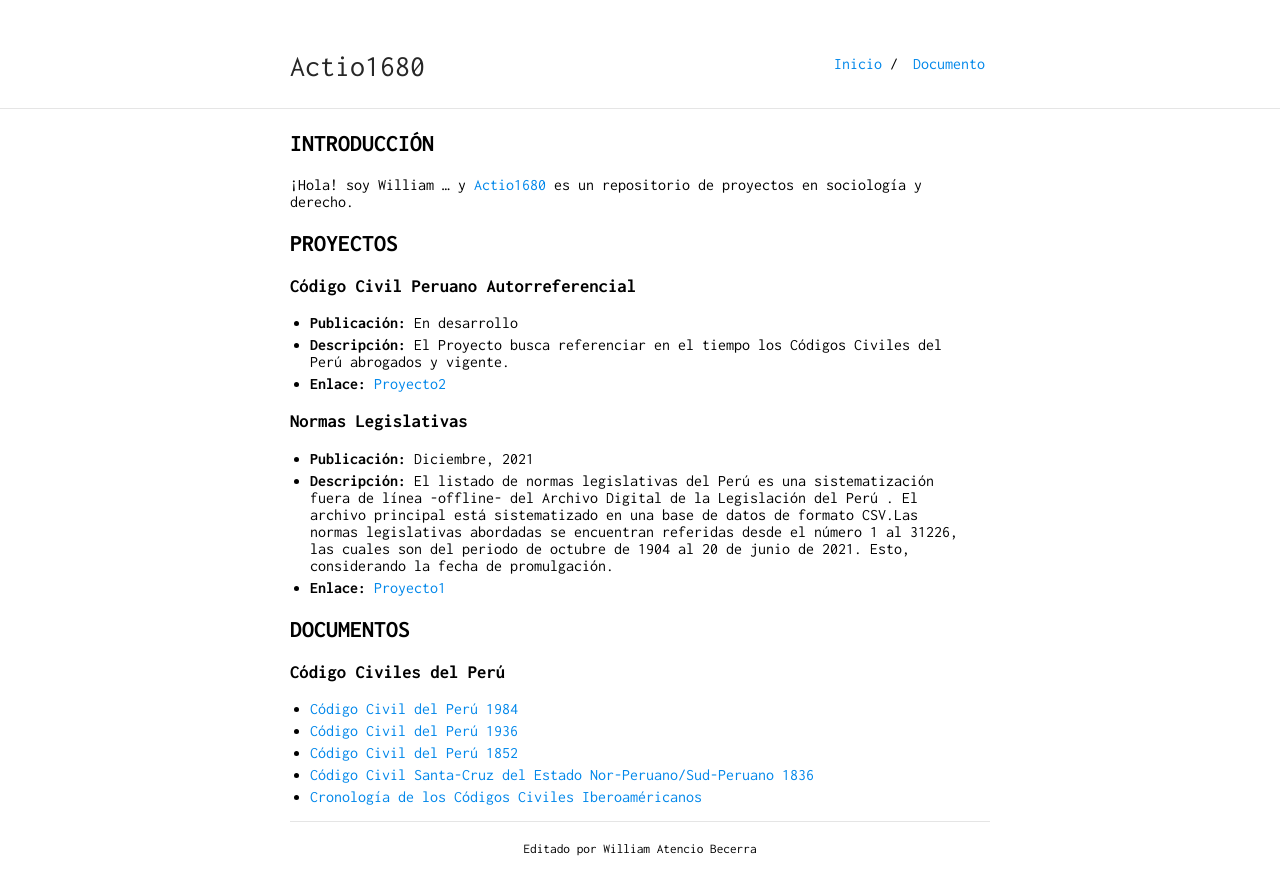
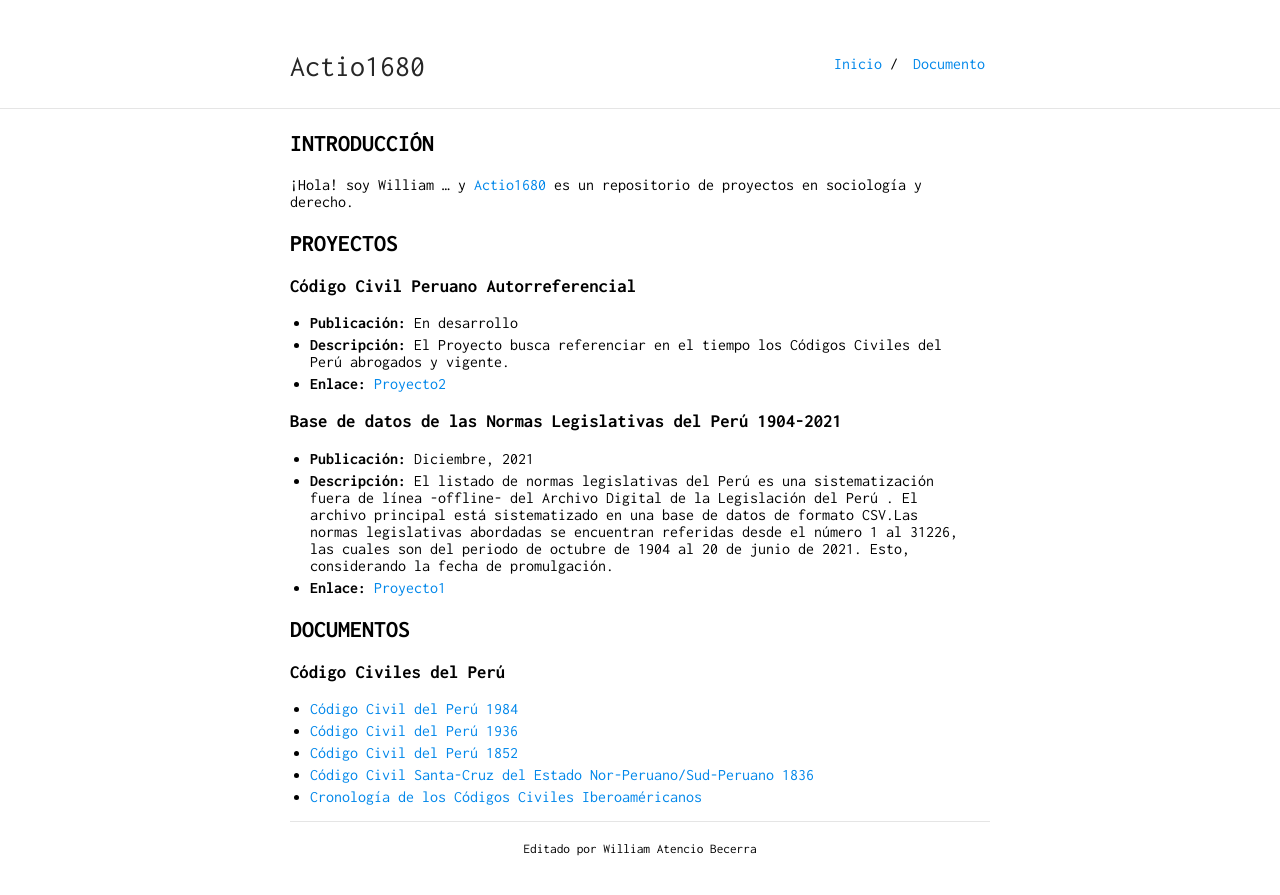
Before and after one commit to actio1680/actio1680.github.io, a Jekyll site: the page built from index.md, in a window 1280 px wide. Shown: the top 895 px of the page. Built offline with Jekyll 4.4.1, drawn with Linux system fonts in a browser that asks for light colours; our own code applies the rules of GitHub Pages for plain Markdown files.

Commit message:
Update index.md

```diff
--- a/index.md
+++ b/index.md
@@ -15,7 +15,7 @@ layout: default
 - **Descripción:** El Proyecto busca referenciar en el tiempo los Códigos Civiles del Perú abrogados y vigente.
 - **Enlace:** [Proyecto2](proyecto2.md)
 
-### Normas Legislativas
+### Base de datos de las Normas Legislativas del Perú 1904-2021
 - **Publicación:** Diciembre, 2021
 - **Descripción:** El listado de normas legislativas del Perú es una sistematización fuera de línea -offline- del Archivo Digital de la Legislación del Perú . El archivo principal está sistematizado en una base de datos de formato CSV.Las normas legislativas abordadas se encuentran referidas desde el número 1 al 31226, las cuales son del periodo de octubre de 1904 al 20 de junio de 2021. Esto, considerando la fecha de promulgación.
 - **Enlace:** [Proyecto1](proyecto1.md)
```
